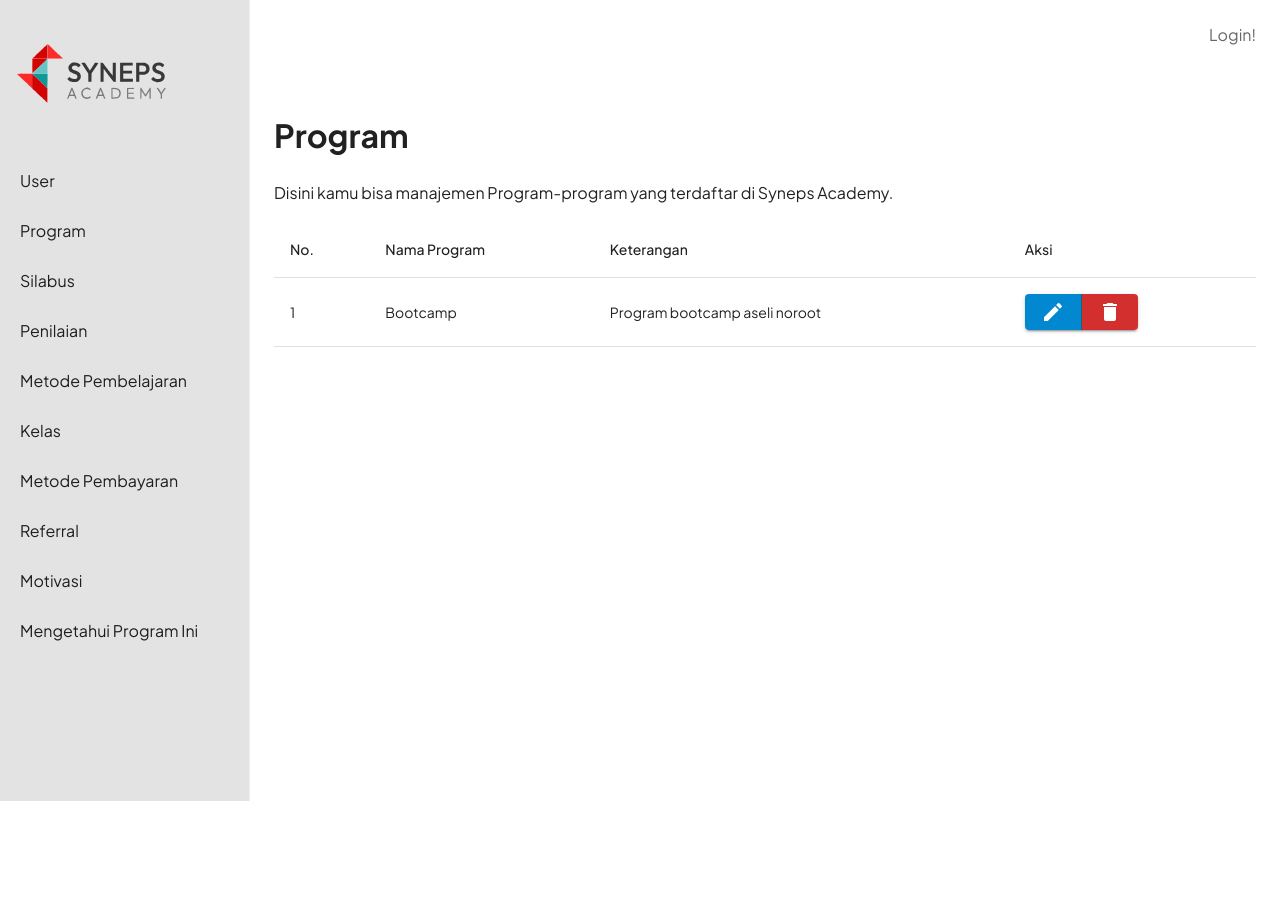
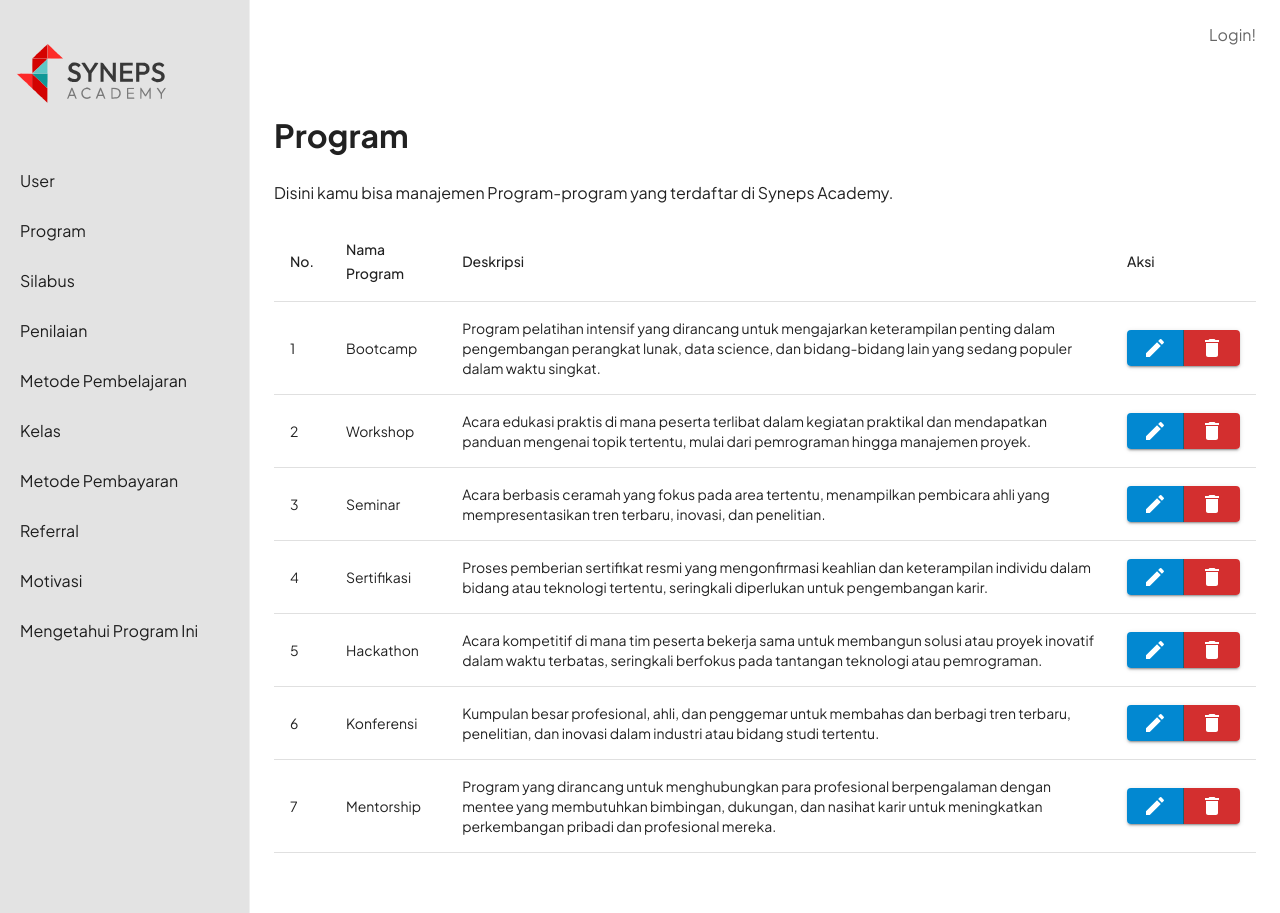
Before and after one commit to RizkiP4BYT/Syneps-Academy-Website, a Next.js app: page /dashboard/program in a window 1280 px wide. Before the commit the page ends 801 px from the top, so only its background shows below. Built offline with nearby package versions, Linux system fonts and the light colour scheme; no server answers.

Commit message:
Adding dump data and logic

```diff
--- a/app/dashboard/(DashboardRoute)/program/page.tsx
+++ b/app/dashboard/(DashboardRoute)/program/page.tsx
@@ -1,26 +1,92 @@
+"use client";
+import CustomTextField from "@/app/components/CustomTextField";
 import { Delete, Edit } from "@mui/icons-material";
 import {
   Box,
   Button,
   ButtonGroup,
   IconButton,
+  Modal,
   Table,
   TableBody,
   TableCell,
   TableContainer,
   TableHead,
   TableRow,
+  Typography,
 } from "@mui/material";
+import React, { useState } from "react";
 
 export default function programPage() {
-  const buttons = [
-    <Button key="edit" color="info">
-      <Edit />
-    </Button>,
-    <Button key="delete" color="error">
-      <Delete />
-    </Button>,
+  let programData = [
+    {
+      id: 1,
+      nama_program: "Bootcamp",
+      deskripsi_program:
+        "Program pelatihan intensif yang dirancang untuk mengajarkan keterampilan penting dalam pengembangan perangkat lunak, data science, dan bidang-bidang lain yang sedang populer dalam waktu singkat.",
+      created_at: "2016-01-25 10:10:10.555555-05:00",
+    },
+    {
+      id: 2,
+      nama_program: "Workshop",
+      deskripsi_program:
+        "Acara edukasi praktis di mana peserta terlibat dalam kegiatan praktikal dan mendapatkan panduan mengenai topik tertentu, mulai dari pemrograman hingga manajemen proyek.",
+      created_at: "2017-03-15 14:20:15.333333-05:00",
+    },
+    {
+      id: 3,
+      nama_program: "Seminar",
+      deskripsi_program:
+        "Acara berbasis ceramah yang fokus pada area tertentu, menampilkan pembicara ahli yang mempresentasikan tren terbaru, inovasi, dan penelitian.",
+      created_at: "2018-05-10 09:30:25.444444-05:00",
+    },
+    {
+      id: 4,
+      nama_program: "Sertifikasi",
+      deskripsi_program:
+        "Proses pemberian sertifikat resmi yang mengonfirmasi keahlian dan keterampilan individu dalam bidang atau teknologi tertentu, seringkali diperlukan untuk pengembangan karir.",
+      created_at: "2019-07-18 16:45:35.123456-05:00",
+    },
+    {
+      id: 5,
+      nama_program: "Hackathon",
+      deskripsi_program:
+        "Acara kompetitif di mana tim peserta bekerja sama untuk membangun solusi atau proyek inovatif dalam waktu terbatas, seringkali berfokus pada tantangan teknologi atau pemrograman.",
+      created_at: "2020-09-22 11:55:45.654321-05:00",
+    },
+    {
+      id: 6,
+      nama_program: "Konferensi",
+      deskripsi_program:
+        "Kumpulan besar profesional, ahli, dan penggemar untuk membahas dan berbagi tren terbaru, penelitian, dan inovasi dalam industri atau bidang studi tertentu.",
+      created_at: "2021-11-30 08:05:50.777777-05:00",
+    },
+    {
+      id: 7,
+      nama_program: "Mentorship",
+      deskripsi_program:
+        "Program yang dirancang untuk menghubungkan para profesional berpengalaman dengan mentee yang membutuhkan bimbingan, dukungan, dan nasihat karir untuk meningkatkan perkembangan pribadi dan profesional mereka.",
+      created_at: "2022-01-10 12:15:55.888888-05:00",
+    },
   ];
+
+  const modalBoxStyle = {
+    position: "absolute",
+    top: "50%",
+    left: "50%",
+    transform: "translate(-50%, -50%)",
+    width: 400,
+    bgcolor: "background.paper",
+    boxShadow: 24,
+    p: 4,
+  };
+
+  const [modalType, setModalType] = useState<"create" | "edit">();
+  const [modalOpen, setModalOpen] = useState<boolean>(false);
+
+  const handleSubmit = async (formData: FormData) => {
+    console.log(formData);
+  };
   return (
     <Box>
       <h1>Program</h1>
@@ -35,28 +101,110 @@ export default function programPage() {
             <TableRow>
               <TableCell>No.</TableCell>
               <TableCell>Nama Program</TableCell>
-              <TableCell>Keterangan</TableCell>
+              <TableCell>Deskripsi</TableCell>
               <TableCell>Aksi</TableCell>
             </TableRow>
           </TableHead>
           <TableBody>
-            <TableRow>
-              <TableCell>1</TableCell>
-              <TableCell>Bootcamp</TableCell>
-              <TableCell>Program bootcamp aseli noroot</TableCell>
+            {programData.map((program, index) => (
+              <TableRow key={index + 1}>
+                <TableCell>{index + 1}</TableCell>
+                <TableCell>{program.nama_program}</TableCell>
+                <TableCell>{program.deskripsi_program}</TableCell>
                 <TableCell>
                   <ButtonGroup
                     variant="contained"
                     sx={{ p: "2" }}
                     aria-label="Action Button"
                   >
-                  {buttons}
+                    <Button
+                      color="info"
+                      onClick={() => {
+                        setModalOpen(true);
+                        setModalType("edit");
+                      }}
+                    >
+                      <Edit />
+                    </Button>
+                    <Button color="error">
+                      <Delete />
+                    </Button>
                   </ButtonGroup>
                 </TableCell>
               </TableRow>
+            ))}
           </TableBody>
         </Table>
       </TableContainer>
+      <Modal open={modalOpen}>
+        {modalType == "edit" ? (
+          <form
+            action=""
+            onSubmit={(e) => {
+              e.preventDefault();
+            }}
+          >
+            <Box sx={modalBoxStyle}>
+              <Typography variant="h4">Edit Program</Typography>
+              <Box mt="20px">
+                <Typography variant="subtitle1" fontWeight={600} mb="5px">
+                  Nama Program
+                </Typography>
+                <CustomTextField
+                  variant="outlined"
+                  fullWidth
+                  name="Nama Program"
+                  id="nama_program"
+                  type="text"
+                />
+              </Box>
+              <Box>
+                <Typography variant="subtitle1" fontWeight={600} mb="5px">
+                  Deskripsi Program
+                </Typography>
+                <CustomTextField
+                  variant="outlined"
+                  fullWidth
+                  name="Deskripsi Program"
+                  id="deskripsi_program"
+                  type="text"
+                />
+              </Box>
+              <Box mt="5px">
+                <Button
+                  color="primary"
+                  variant="contained"
+                  size="large"
+                  fullWidth
+                  formAction={(form) => handleSubmit(form)}
+                  type="submit"
+                >
+                  Simpan
+                </Button>
+              </Box>
+            </Box>
+          </form>
+        ) : modalType == "create" ? (
+          <Box sx={modalBoxStyle}>
+            <Typography>Buat Program</Typography>
+            <Box>
+              <Typography variant="subtitle1" fontWeight={600} mb="5px">
+                Nama Program
+              </Typography>
+              <CustomTextField
+                variant="outlined"
+                fullWidth
+                name="Nama Program"
+                id="nama_program"
+                type="text"
+              />
+            </Box>
+            <Box mt="25px"></Box>
+          </Box>
+        ) : (
+          <p>Null</p>
+        )}
+      </Modal>
     </Box>
   );
 }
```
Lines whose indentation alone changed are shown as unchanged.
